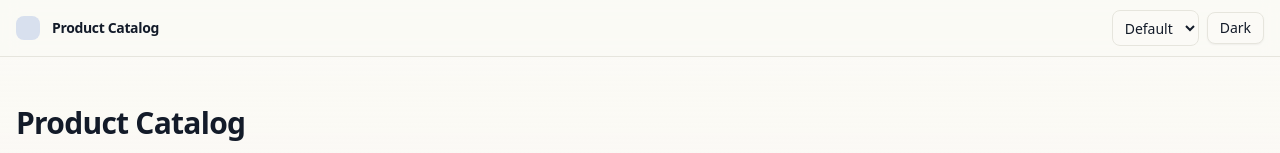
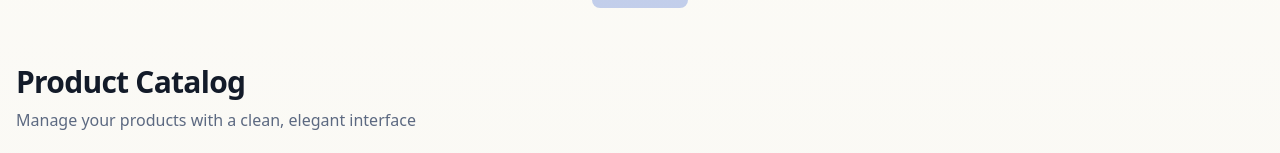
Before and after one commit to engmohamednabil/playground, a Next.js app in the folder product-catalog/: page / in a window 1280 px wide. Shown: the top 153 px of the page. Built offline with nearby package versions, Linux system fonts and the light colour scheme; no server answers.

Commit message:
change theme update

```diff
--- a/product-catalog/app/chat/page.tsx
+++ b/product-catalog/app/chat/page.tsx
@@ -1,6 +1,6 @@
 'use client';
 
-import ChatContent from '@/app/chat';
+import ChatContent from '@/components/chat';
 
 export default function ChatPageContent() {
   return (
--- a/product-catalog/app/layout.tsx
+++ b/product-catalog/app/layout.tsx
@@ -16,7 +16,7 @@ const geistMono = Geist_Mono({
 });
 
 export const metadata: Metadata = {
-  title: "Create Next App",
+  title: "Product Catalog App",
   description: "Generated by create next app",
 };
 
@@ -32,7 +32,7 @@ export default function RootLayout({
       >
         <ThemeProvider>
           <Header />
-          <div className="min-h-dvh pt-2">
+          <div className="min-h-dvh pt-6">
             {children}
           </div>
           <AppToaster />
--- a/product-catalog/components/Header.tsx
+++ b/product-catalog/components/Header.tsx
@@ -1,14 +1,37 @@
 'use client';
 
+import { useState } from 'react';
 import { useTheme } from './theme/ThemeProvider';
 import { Button } from './ui/button';
+import { cn } from '../lib/utils';
 
 export default function Header() {
   const { mode, toggleMode, palette, setPalette } = useTheme();
+  const [isOpen, setIsOpen] = useState(false);
 
   return (
-    <header className="sticky top-0 z-40 w-full border-b bg-background/80 backdrop-blur supports-[backdrop-filter]:bg-background/60">
-      <div className="container mx-auto flex h-14 items-center justify-between px-4">
+    <div className="fixed inset-x-0 top-0 z-40 flex justify-center pointer-events-none">
+      <div
+        className="relative h-14 w-full max-w-5xl pointer-events-auto"
+        onMouseEnter={() => setIsOpen(true)}
+        onMouseLeave={() => setIsOpen(false)}
+      >
+        <div className="absolute inset-x-0 top-0 flex justify-center">
+          <div
+            className={cn(
+              "h-2 w-24 rounded-b-full bg-primary/40 transition-opacity duration-300",
+              isOpen ? "opacity-0" : "opacity-80"
+            )}
+          />
+        </div>
+        <header
+          className={cn(
+            "absolute left-0 right-0 top-0 mx-auto flex h-12 items-center justify-between rounded-full border bg-background/90 px-4 shadow-sm backdrop-blur transition-all duration-300",
+            isOpen
+              ? "translate-y-0 opacity-100 pointer-events-auto"
+              : "-translate-y-full opacity-0 pointer-events-none"
+          )}
+        >
           <div className="flex items-center gap-3">
             <div className="size-6 rounded-md bg-primary/20" />
             <span className="text-sm font-semibold tracking-tight">Product Catalog</span>
@@ -32,7 +55,8 @@ export default function Header() {
               {mode === 'light' ? 'Dark' : 'Light'}
             </Button>
           </div>
+        </header>
       </div>
-    </header>
+    </div>
   );
 }
--- a/product-catalog/app/chat.tsx
+++ b/product-catalog/components/chat.tsx
@@ -14,7 +14,7 @@ import {
   AlertDialogFooter,
   AlertDialogHeader,
   AlertDialogTitle,
-} from '../components/ui/alert-dialog';
+} from './ui/alert-dialog';
 
 function ChatContent() {
   const searchParams = useSearchParams();
```
Lines whose indentation alone changed are shown as unchanged.
